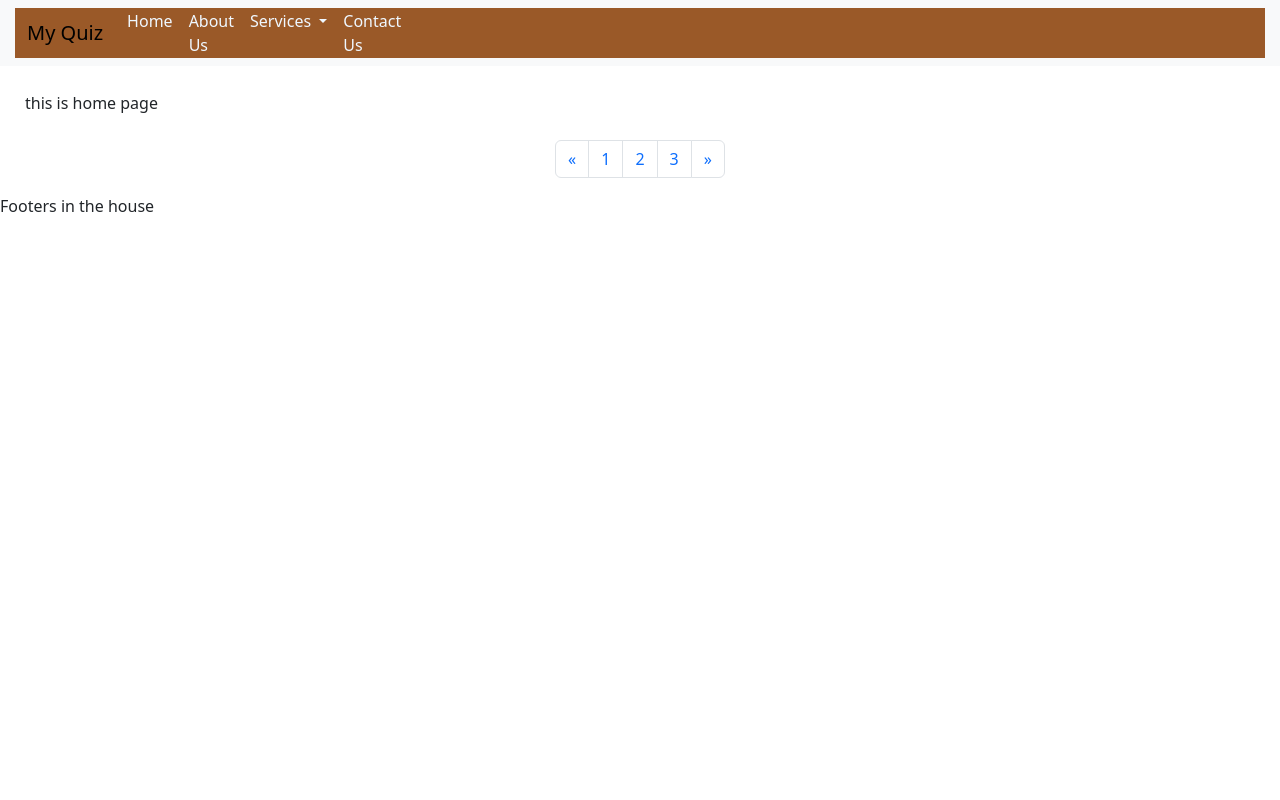
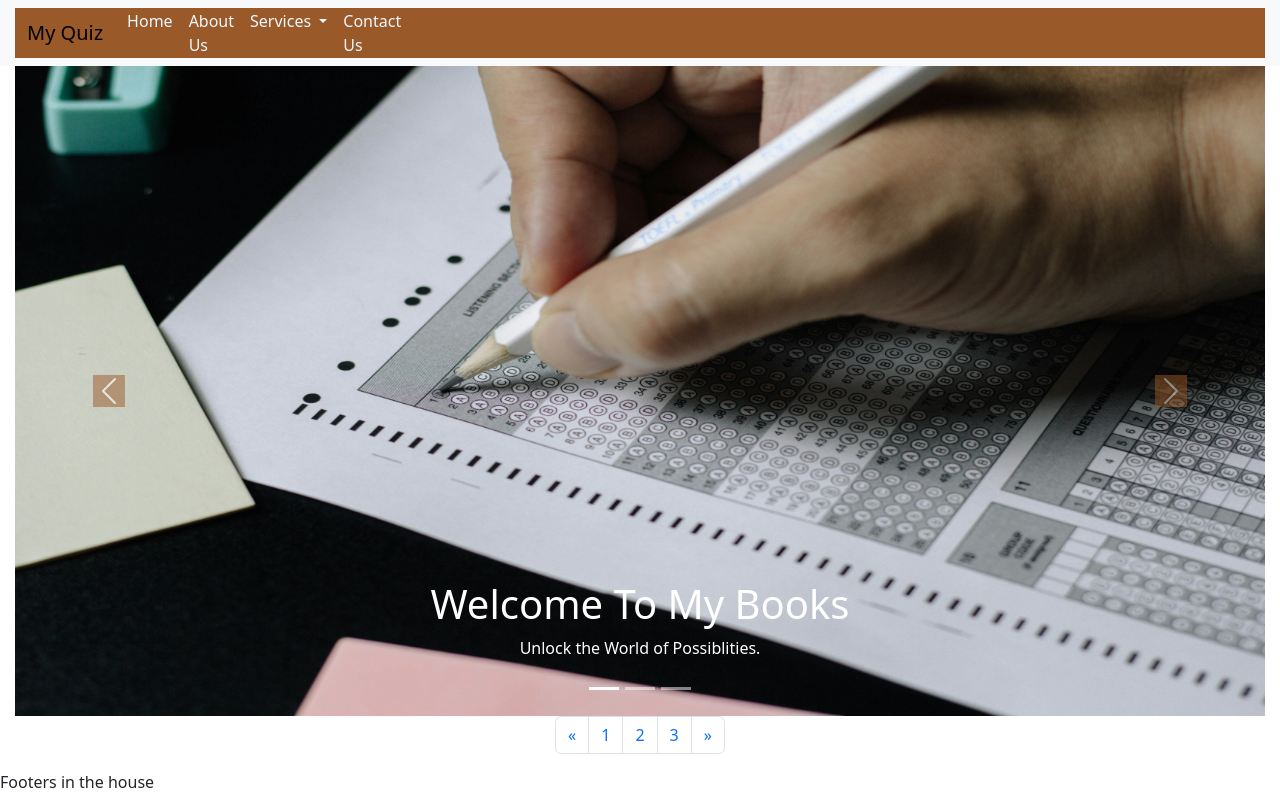
Before and after one commit to aashishChakradhar/quizApp, a Django app: page / in a window 1280 px wide; the page is wider, and only the part inside the window is pictured. Run offline with Django 5.2, Linux system fonts and the light colour scheme.

Commit message:
edited home page and admin login pannel

```diff
--- a/config/urls.py
+++ b/config/urls.py
@@ -17,6 +17,11 @@ Including another URLconf
 from django.contrib import admin
 from django.urls import path,include
 
+admin.site.site_header = "My Quiz Admin"
+admin.site.site_title = "My Quiz Admin Portal"
+admin.site.index_title = "Welcome to My Quiz"
+
+
 urlpatterns = [
     path('admin/', admin.site.urls),
     path('', include('quiz.urls')),
--- a/templates/base.html
+++ b/templates/base.html
@@ -13,7 +13,7 @@
         <div>
             <nav class="navbar navbar-expand-lg  bg-body-tertiary" style="padding-inline: 15px">
                 <div class="container-fluid" style = "background-color : #9A5928;">
-                    <a class="navbar-brand" href="#">My Quiz</a>
+                    <a class="navbar-brand" href="/">My Quiz</a>
                     <button class="navbar-toggler" type="button" data-bs-toggle="collapse" data-bs-target="#navbarSupportedContent" aria-controls="navbarSupportedContent" aria-expanded="false" aria-label="Toggle navigation">
                         <span class="navbar-toggler-icon"></span>
                     </button>
--- a/templates/home.html
+++ b/templates/home.html
@@ -1,9 +1,46 @@
 {% extends "base.html" %}
 {% block title %}Home{% endblock title %}
 {% block body %}
-    <div style="padding: 25px">
-        this is home page
+  <div class="container-fluid" style="padding-inline: 15px">
+    <div id="carouselExampleCaptions" class="carousel slide  carousel-fade" data-bs-ride="carousel" data-bs-interval="5000">
+      <div class="carousel-indicators ">
+        <button type="button" data-bs-target="#carouselExampleCaptions" data-bs-slide-to="0" class="active" aria-current="true" aria-label="Slide 1"></button>
+        <button type="button" data-bs-target="#carouselExampleCaptions" data-bs-slide-to="1" aria-label="Slide 2"></button>
+        <button type="button" data-bs-target="#carouselExampleCaptions" data-bs-slide-to="2" aria-label="Slide 3"></button>
+      </div>
+      <div class="carousel-inner">
+        <div class="carousel-item active" >
+          <img src="/static/image/quiz_paper1.jpg" class="d-block w-100" alt="..." height=650px>
+          <div class="carousel-caption d-none d-md-block">
+            <h1 >Welcome To My Books</h1>
+            <p >Unlock the World of Possiblities.</p>
+          </div>
+        </div>
+        <div class="carousel-item" >
+          <img src="/static/image/quiz_paper2.jpg" class="d-block w-100" alt="..." height=650px>
+          <div class="carousel-caption d-none d-md-block">
+            <h1 >Explore in World of Books</h1>
+            <p >Libraries are the cradles of civilization.</p>
+          </div>
+        </div>
+        <div class="carousel-item" >
+          <img src="/static/image/quiz_paper3.jpg" class="d-block w-100" alt="..." height=650px>
+          <div class="carousel-caption d-none d-md-block">
+            <h1 >Pick from the best</h1>
+            <p >The only thing better than reading is more reading.</p>
+          </div>
+        </div>
+      </div>
+      <button class="carousel-control-prev" type="button" data-bs-target="#carouselExampleCaptions" data-bs-slide="prev">
+        <span class="carousel-control-prev-icon" aria-hidden="true" style = "background-color: #9A5928"></span>
+        <span class="visually-hidden">Previous</span>
+      </button>
+      <button class="carousel-control-next" type="button" data-bs-target="#carouselExampleCaptions" data-bs-slide="next">
+        <span class="carousel-control-next-icon" aria-hidden="true" style = "background-color: #9A5928"></span>
+        <span class="visually-hidden">Next</span>
+      </button>
     </div>
+  </div>
 
     <nav aria-label="Page navigation example">
         <ul class="pagination justify-content-center">
--- a/templates/nav_bar.html
+++ /dev/null
@@ -1,4 +0,0 @@
-{% extends "base.html" %}
-{% block navigation %}
-
-{% endblock navigation %}
```
Also changed, not shown: db.sqlite3, static/image/quiz_paper1.jpg (added), static/image/quiz_paper2.jpg (added), templates/contact.html (added), 1 other file.
